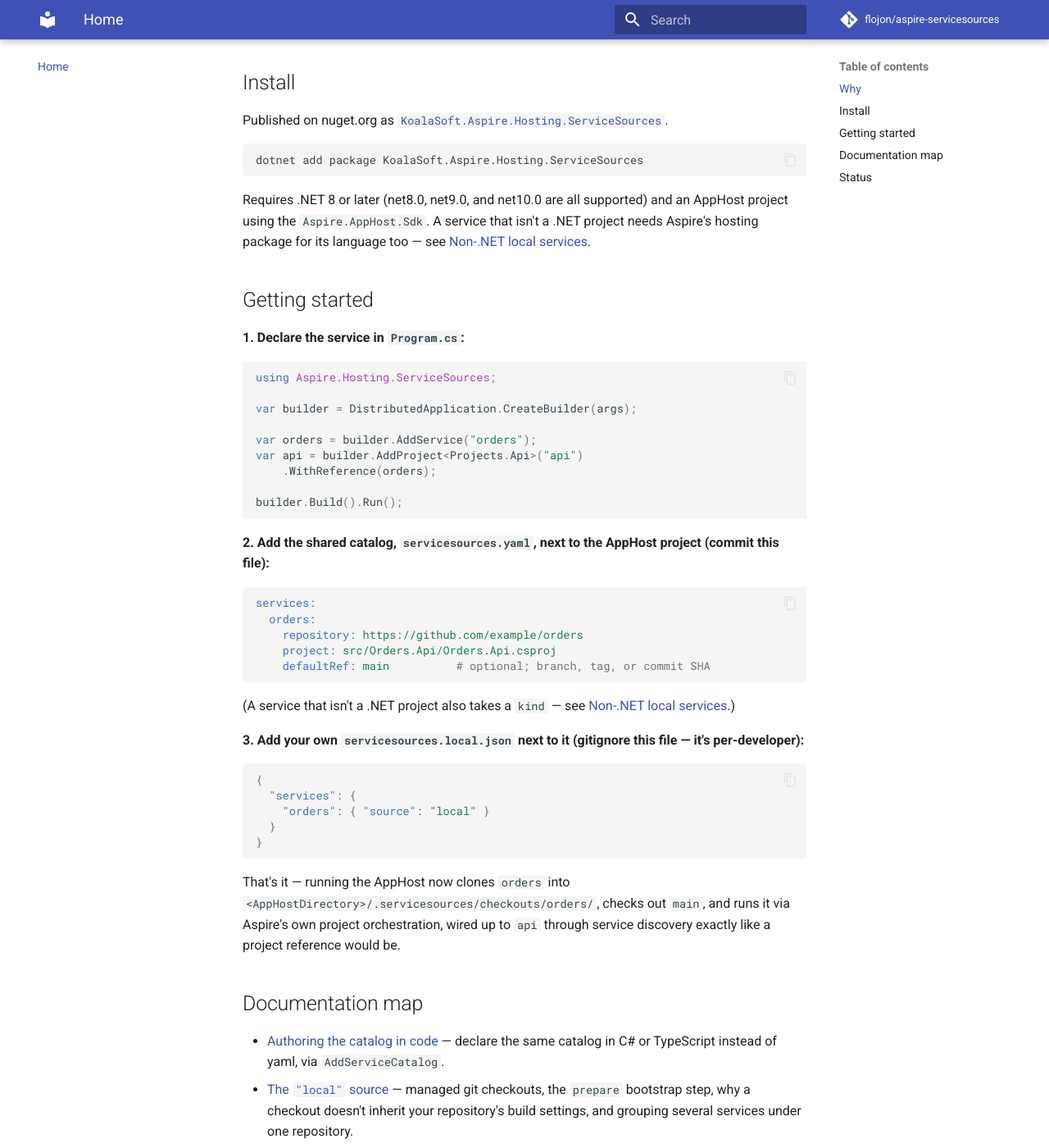
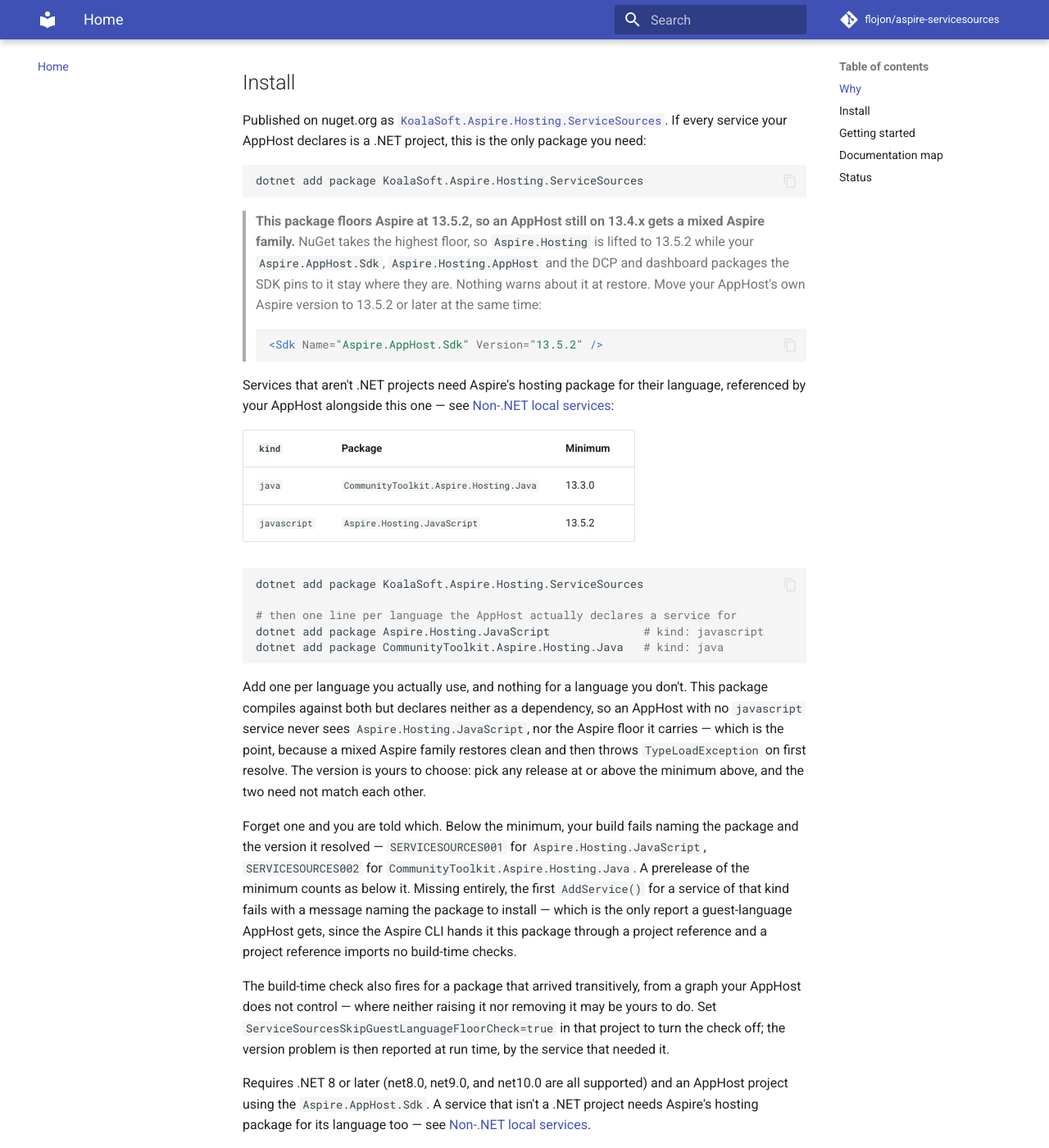
Before and after one commit to flojon/aspire-servicesources, an MkDocs documentation site: the page built from docs/index.md, in a window 1280 px wide and 1400 px high, scrolled down 676 px. Shown: the whole window at 82% size. Built offline with MkDocs 1.6.1 and Material for MkDocs 9.7.7, drawn with Linux system fonts in a browser that asks for light colours; comment, search, counter and statistics services are not loaded; some of the changed text lies outside the part shown.

Commit message:
docs: fix Read the Docs config and correct version-naming claims per final review
Co-Authored-By: Claude Sonnet 5 <noreply@anthropic.com>

````diff
--- a/.readthedocs.yaml
+++ b/.readthedocs.yaml
@@ -11,3 +11,4 @@ python:
 
 mkdocs:
   configuration: mkdocs.yml
+  fail_on_warning: true
--- a/docs/index.md
+++ b/docs/index.md
@@ -23,10 +23,58 @@ AppHost code never has to change when a developer switches sources.
 ## Install
 
 Published on nuget.org as [`KoalaSoft.Aspire.Hosting.ServiceSources`](https://www.nuget.org/packages/KoalaSoft.Aspire.Hosting.ServiceSources).
+If every service your AppHost declares is a .NET project, this is the only package you need:
 
 ```bash
 dotnet add package KoalaSoft.Aspire.Hosting.ServiceSources
 ```
+
+> **This package floors Aspire at 13.5.2, so an AppHost still on 13.4.x gets a mixed Aspire
+> family.** NuGet takes the highest floor, so `Aspire.Hosting` is lifted to 13.5.2 while your
+> `Aspire.AppHost.Sdk`, `Aspire.Hosting.AppHost` and the DCP and dashboard packages the SDK
+> pins to it stay where they are. Nothing warns about it at restore. Move your AppHost's own
+> Aspire version to 13.5.2 or later at the same time:
+>
+> ```xml
+> <Sdk Name="Aspire.AppHost.Sdk" Version="13.5.2" />
+> ```
+
+Services that aren't .NET projects need Aspire's hosting package for their language,
+referenced by your AppHost alongside this one — see
+[Non-.NET local services](kinds.md):
+
+| `kind` | Package | Minimum |
+| --- | --- | --- |
+| `java` | `CommunityToolkit.Aspire.Hosting.Java` | 13.3.0 |
+| `javascript` | `Aspire.Hosting.JavaScript` | 13.5.2 |
+
+```bash
+dotnet add package KoalaSoft.Aspire.Hosting.ServiceSources
+
+# then one line per language the AppHost actually declares a service for
+dotnet add package Aspire.Hosting.JavaScript              # kind: javascript
+dotnet add package CommunityToolkit.Aspire.Hosting.Java   # kind: java
+```
+
+Add one per language you actually use, and nothing for a language you don't. This package
+compiles against both but declares neither as a dependency, so an AppHost with no
+`javascript` service never sees `Aspire.Hosting.JavaScript`, nor the Aspire floor it carries
+— which is the point, because a mixed Aspire family restores clean and then throws
+`TypeLoadException` on first resolve. The version is yours to choose: pick any release at or
+above the minimum above, and the two need not match each other.
+
+Forget one and you are told which. Below the minimum, your build fails naming the package and
+the version it resolved — `SERVICESOURCES001` for `Aspire.Hosting.JavaScript`,
+`SERVICESOURCES002` for `CommunityToolkit.Aspire.Hosting.Java`. A prerelease of the minimum
+counts as below it. Missing entirely, the first `AddService()` for a service of that kind fails
+with a message naming the package to install — which is the only report a guest-language AppHost
+gets, since the Aspire CLI hands it this package through a project reference and a project
+reference imports no build-time checks.
+
+The build-time check also fires for a package that arrived transitively, from a graph your AppHost
+does not control — where neither raising it nor removing it may be yours to do. Set
+`ServiceSourcesSkipGuestLanguageFloorCheck=true` in that project to turn the check off; the version
+problem is then reported at run time, by the service that needed it.
 
 Requires .NET 8 or later (net8.0, net9.0, and net10.0 are all supported) and an AppHost
 project using the `Aspire.AppHost.Sdk`. A service that isn't a .NET project needs Aspire's
--- a/mkdocs.yml
+++ b/mkdocs.yml
@@ -1,5 +1,5 @@
 site_name: Aspire.Hosting.ServiceSources
-site_url: https://aspire-servicesources.readthedocs.io/
+site_url: !ENV [READTHEDOCS_CANONICAL_URL, "https://aspire-servicesources.readthedocs.io/en/latest/"]
 repo_url: https://github.com/flojon/aspire-servicesources
 repo_name: flojon/aspire-servicesources
 edit_uri: edit/main/docs/
````
Also changed, not shown: other parts of docs/index.md (+2 -3 lines), RELEASING.md (+26 -13 lines), docs/superpowers/plans/2026-09-27-readthedocs-versioned-docs.md (+7 -5 lines), docs/superpowers/specs/2026-09-27-readthedocs-versioned-docs.md (+15 -15 lines).
